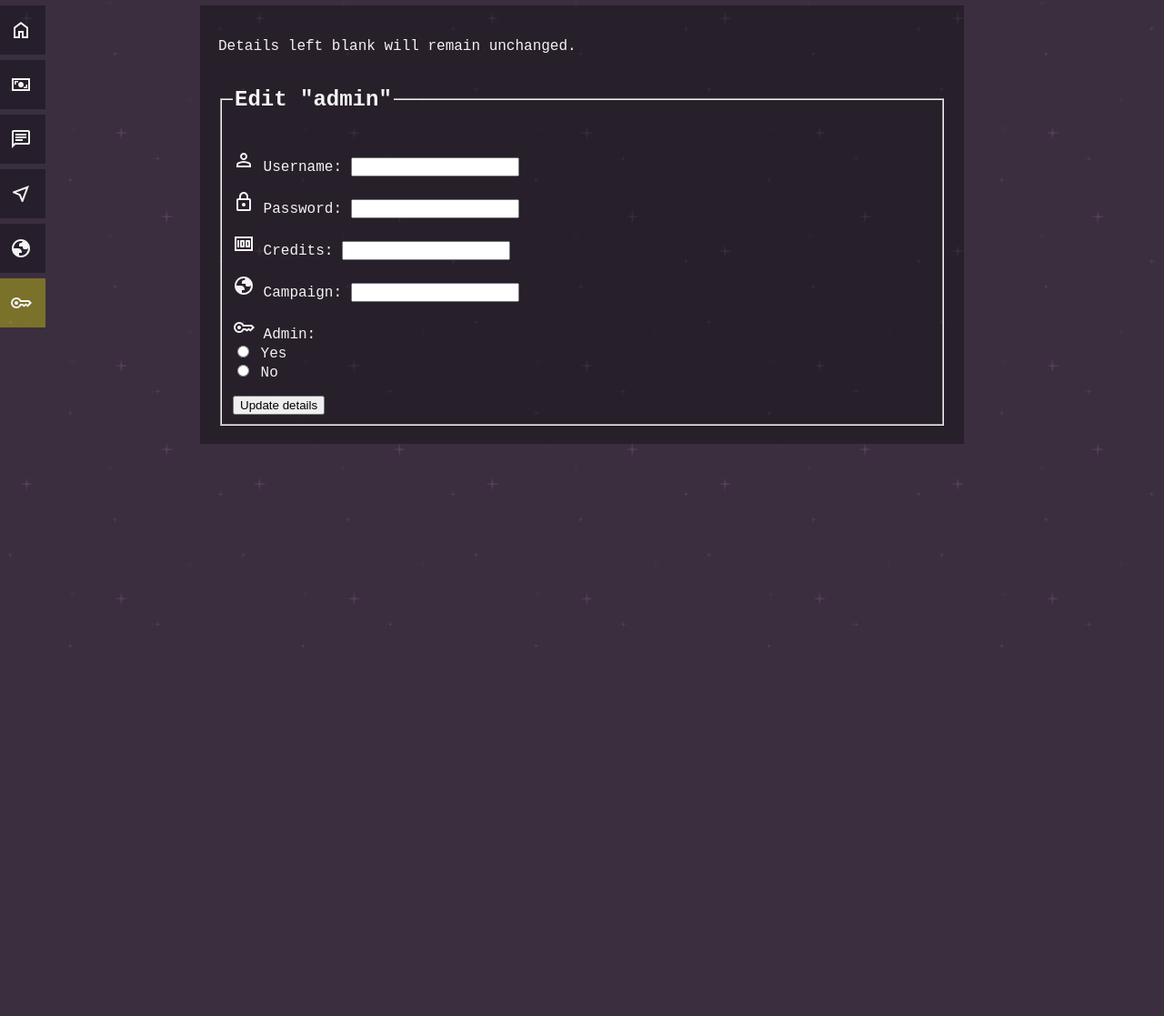
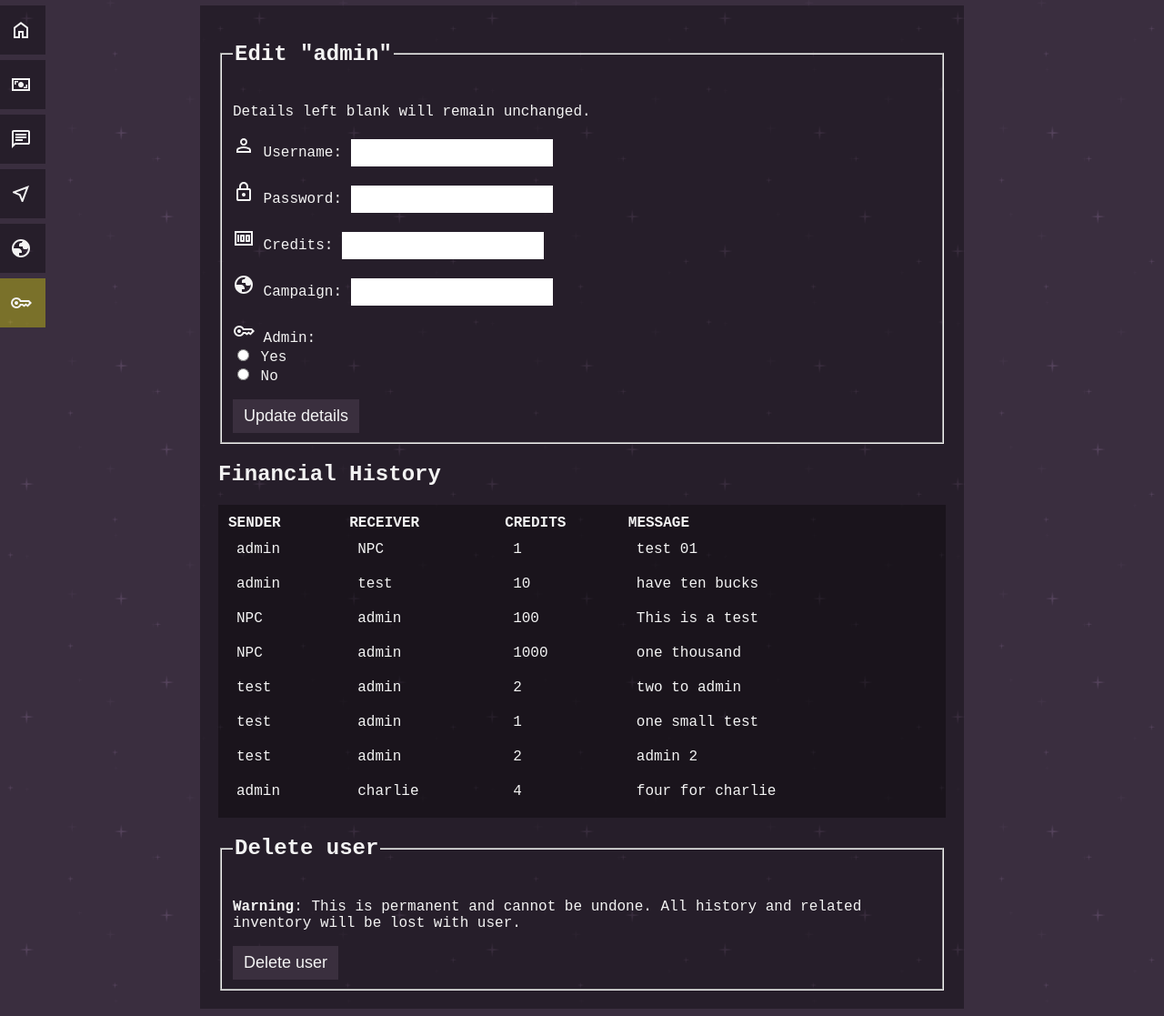
Before and after one commit to Glanten/compad, a Flask app: page /edit_user/1 in a window 1280 px wide. Shown: the part 69-1186 px from the top of the page at 91% size. Before the commit the page ends 781 px from the top, so only its background shows below. Run offline with Flask 3, Linux system fonts and the light colour scheme; a user stored in the database is signed in; some libraries are stand-ins or nearby versions.

Commit message:
UI improvements; requirements.txt fixed (again); 'remove user' functionality moved to 'edit user' page to avoid accidental deletion.

```diff
--- a/app.py
+++ b/app.py
@@ -107,7 +107,11 @@ def edit_user(edit_user_id):
 
     else:
         # take admin to edit_user page
-        return render_template("edit_user.html", edited_user=edited_user)
+        # function here to compile financial history from database
+        this_user = db.execute("SELECT username FROM users WHERE id = ?", edit_user_id)[0]['username']
+        this_user_finance_history = db.execute("SELECT * FROM financehistory WHERE isfrom = ? OR isto = ? ORDER BY id", this_user, this_user)
+
+        return render_template("edit_user.html", edited_user=edited_user, this_user_finance_history=this_user_finance_history)
 
 # register a new user
 @app.route("/register", methods=["GET", "POST"])
--- a/static/layout.js
+++ b/static/layout.js
@@ -9,11 +9,11 @@ up_arrow.src = "static/icon-arrow-up.svg";
 function collapseSegment(segmentId, iconId) {
   var element = document.getElementById(segmentId);
   var icon = document.getElementById(iconId);
-  if (element.style.display === "block") {
+  if (element.style.display === "none") {
+    element.style.display = "block";
+    icon.src = up_arrow.src;
+  } else {
     element.style.display = "none";
     icon.src = down_arrow.src;
-  } else {
-    element.style.display = "block";
-    icon.src = up_arrow.src;
   }
 }
--- a/static/style_default.css
+++ b/static/style_default.css
@@ -129,10 +129,10 @@ a {
 /* collapsible "accordion" segments */
 .collapsible {
   overflow: hidden;
-  display: none;
+  display: block;
 }
 
-/* table of users in admin page */
+/* tables (e.g. users in admin page) */
 .dark_table {
   border: none;
   border-spacing: 0px;
@@ -150,4 +150,38 @@ a {
   background-color: rgba(0, 0, 0, 0.33);
 }
 
-/*  */
+/* saturated UI buttons */
+.ui_button,
+.warning_button {
+  padding: 8px 12px;
+  font-size: large;
+  text-align: center;
+  cursor: pointer;
+  outline: none;
+  color: #f3f3f3;
+  background-color: rgba(58, 47, 62, 1);
+  border: none;
+}
+
+.ui_button:hover {
+  background-color: rgba(83, 73, 86, 1);
+  color: #fdfdfd;
+}
+
+.warning_button:hover {
+  background-color: rgba(62, 50, 47, 1);
+  color: #fdfdfd;
+}
+
+.ui_button:active {
+  background-color: rgba(132, 125, 134, 1);
+  transform: translateY(4px);
+}
+
+/* input text boxes */
+input {
+  border: none;
+  font-size: 16px;
+  font-family: "Courier New", Courier, monospace;
+  padding: 6px;
+}
--- a/templates/account.html
+++ b/templates/account.html
@@ -28,7 +28,7 @@
             <input name="confirmation" placeholder="Repeat new password" type="password">
         </p>
 
-        <button type="submit">Change Password</button>
+        <button type="submit" class="ui_button">Change Password</button>
     </fieldset>
 </form>
 
--- a/templates/credits.html
+++ b/templates/credits.html
@@ -45,7 +45,7 @@
             <input type="text" name="send_credits_note" />
         </p>
         <div>
-            <button type="submit">Send</button>
+            <button type="submit" class="ui_button">Send</button>
         </div>
     </fieldset>
 </form>
@@ -64,7 +64,7 @@
                 <input type="text" name="input_credstick_code" />
             </p>
             <div>
-                <button type="submit">Withdraw</button>
+                <button type="submit" class="ui_button">Withdraw</button>
             </div>
         </div>
     </fieldset>
--- a/templates/edit_user.html
+++ b/templates/edit_user.html
@@ -7,15 +7,14 @@
 
 {% block main %}
 
-<p>
-    Details left blank will remain unchanged.
-</p>
-
 <form action="{{ url_for('edit_user', edit_user_id=edited_user.id)}}" method='POST'>
     <fieldset>
         <legend>
             <h2>Edit "{{ edited_user.username }}"</h2>
         </legend>
+        <p>
+            Details left blank will remain unchanged.
+        </p>
         <!-- username -->
         <p>
             <span>
@@ -64,7 +63,48 @@
             <label for="new_admin_status_no">No</label><br>
         </p>
 
-        <button type="submit">Update details</button>
+        <button type="submit" class="ui_button">Update details</button>
+    </fieldset>
+</form>
+
+<!-- financial history-->
+<h2>Financial History</h2>
+
+<table class="dark_table">
+    <thead>
+        <tr>
+            <th>SENDER</th>
+            <th>RECEIVER</th>
+            <th>CREDITS</th>
+            <th>MESSAGE</th>
+        </tr>
+    </thead>
+    <tbody>
+        <!-- loop through the database entries to create financial history table -->
+        {% for line in this_user_finance_history %}
+        <tr>
+            <td>{{ line.isfrom }}</td>
+            <td>{{ line.isto }}</td>
+            <td>{{ line.value }}</td>
+            <td>{{ line.message }}</td>
+        </tr>
+        {% endfor %}
+    </tbody>
+</table>
+
+<form action="{{ url_for('remove_user', del_user_id=edited_user.id)}}" method="POST" style="display: inline;">
+    <fieldset>
+        <legend>
+            <h2>Delete user</h2>
+        </legend>
+        <p>
+            <strong>Warning</strong>: This is permanent and cannot be undone. All history and related inventory will be
+            lost with user.
+        </p>
+        <button type="submit" class="warning_button">
+            Delete user
+            <!-- <img src="{{ url_for('static', filename='icon-bin.svg') }}" alt="delete" /> -->
+        </button>
     </fieldset>
 </form>
 
--- a/templates/layout.html
+++ b/templates/layout.html
@@ -26,28 +26,28 @@
     <nav>
         <a href="/" id="link_home">
             Home
-            <img src="{{ url_for('static', filename='icon-home.svg') }}" class="float_right" />
+            <img src="{{ url_for('static', filename='icon-home.svg') }}" class="float_right" alt="homepage link" />
         </a>
         <a href="/credits" id="link_credits">
             Credits
-            <img src="{{ url_for('static', filename='icon-credits.svg') }}" class="float_right" />
+            <img src="{{ url_for('static', filename='icon-credits.svg') }}" class="float_right" alt="credits link" />
         </a>
         <a href="/compad" id="link_compad">
             Compad
-            <img src="{{ url_for('static', filename='icon-compad.svg') }}" class="float_right" /></a>
+            <img src="{{ url_for('static', filename='icon-compad.svg') }}" class="float_right" alt="compad link" /></a>
         <a href="/starmap" id="link_starmap">
             Starmap
-            <img src="{{ url_for('static', filename='icon-starmap.svg') }}" class="float_right" />
+            <img src="{{ url_for('static', filename='icon-starmap.svg') }}" class="float_right" alt="starmap link" />
         </a>
         <a href="/system" id="link_system">
             System
-            <img src="{{ url_for('static', filename='icon-system.svg') }}" class="float_right" />
+            <img src="{{ url_for('static', filename='icon-system.svg') }}" class="float_right" alt="system link" />
         </a>
         {% if admin == 1 %}
         <!-- only show this link if user is logged in as admin -->
         <a href="/admin" id="link_admin">
             Admin
-            <img src="{{ url_for('static', filename='icon-key.svg') }}" class="float_right" />
+            <img src="{{ url_for('static', filename='icon-key.svg') }}" class="float_right" alt="admin page link" />
         </a>
         {% endif %}
     </nav>
@@ -57,13 +57,6 @@
         {% block main %}{% endblock %}
     </main>
 
-    <!-- footer no longer required -->
-    <!--
-    <footer>
-        <p>Footer content</p>
-    </footer>
-    -->
-
     <div class="hidden">
         <script src="static/layout.js"></script>
     </div>
```
Also changed, not shown: requirements.txt (+18 -23 lines), templates/admin.html (+9 -8 lines), templates/login.html (+8 -1 lines), compad.db.
